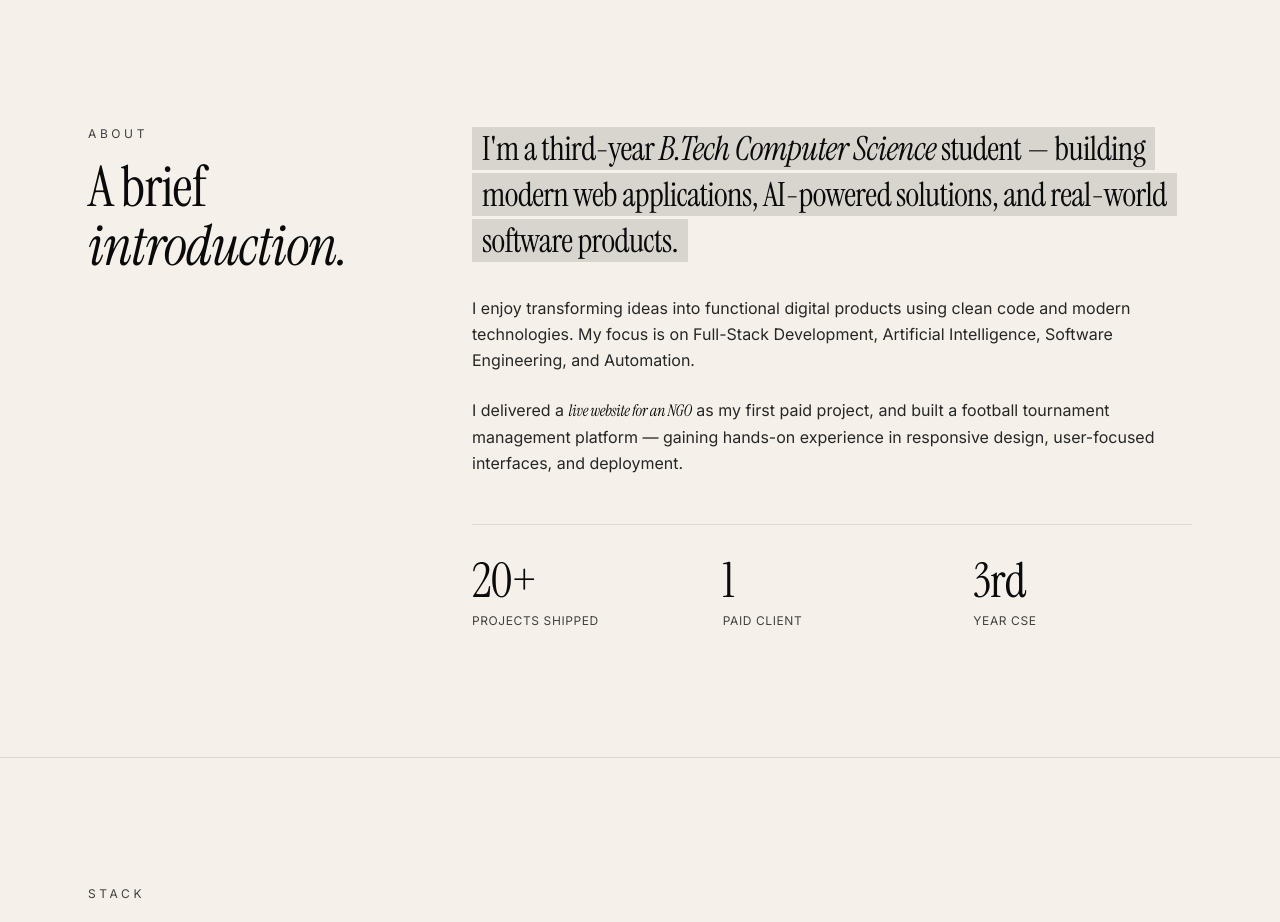
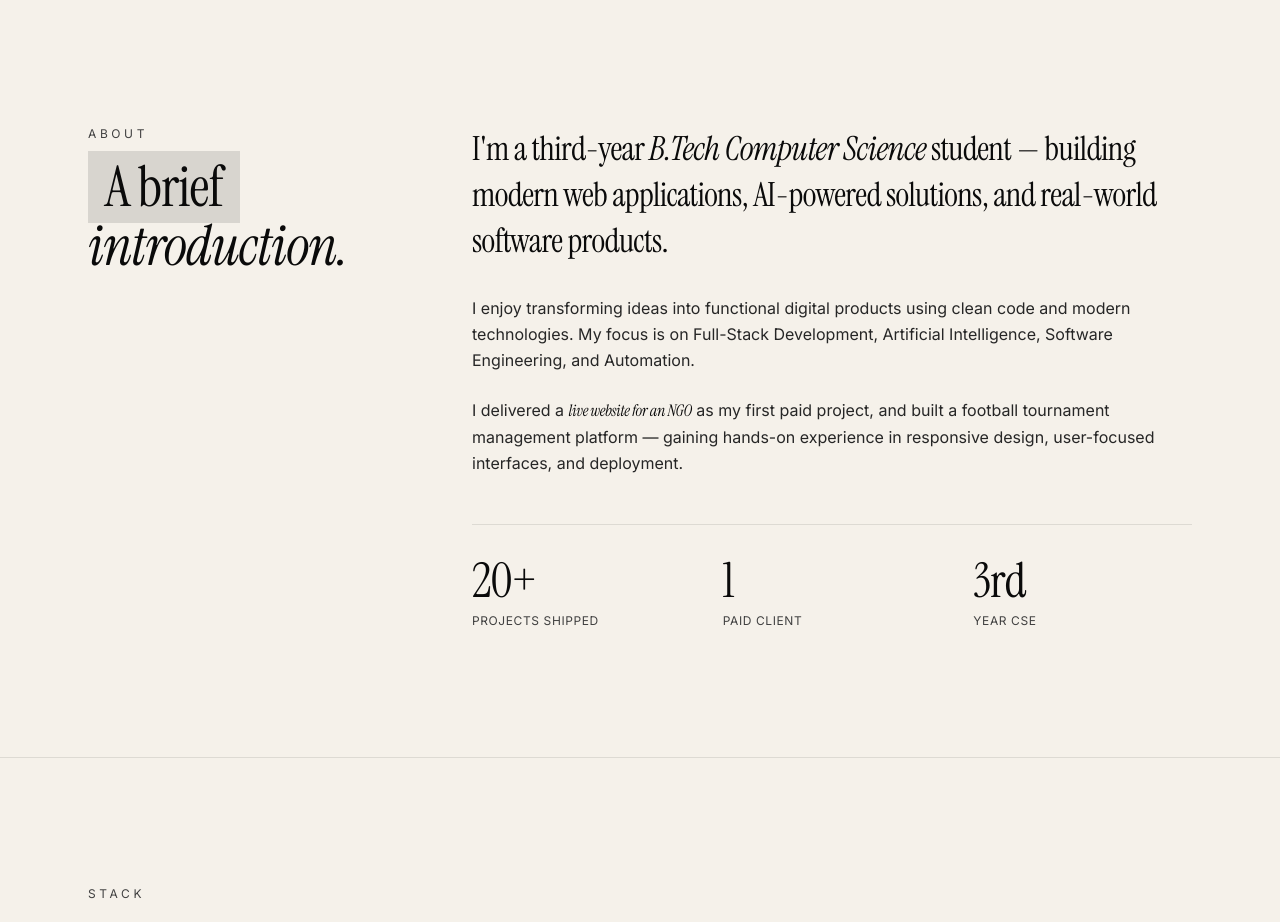
Before and after one commit to AdityaXhettri/Aditya-s-Portfolio, a React (Vite) app in the folder portfolio-react/: page / in a window 1280 px wide. Shown: the part 802-1724 px from the top of the page. Built offline with nearby package versions, Linux system fonts and the light colour scheme.

Commit message:
style(about): add heading highlight, clean up redundant markup
add semi-transparent background highlight with padding to the "A brief" heading text, and remove the unnecessary outer span wrapping the main about paragraph

```diff
--- a/portfolio-react/src/components/About.jsx
+++ b/portfolio-react/src/components/About.jsx
@@ -8,7 +8,8 @@ export default function About() {
           <div className="md:col-span-4 reveal">
             <div className="text-xs uppercase tracking-[0.3em] text-neutral-700 mb-4">About</div>
             <div style={{ ...SERIF, fontSize: 'clamp(2.5rem, 5vw, 3.5rem)', color: '#0a0a0a', lineHeight: 1.05 }}>
-              A brief<br />
+              <span style={{ backgroundColor: 'rgba(10, 10, 10, 0.12)', padding: '0 0.3em', boxDecorationBreak: 'clone', WebkitBoxDecorationBreak: 'clone' }}>A brief</span>
+              <br />
               <span style={{ fontStyle: 'italic' }}>introduction.</span>
             </div>
           </div>
@@ -18,7 +19,7 @@ export default function About() {
               className="leading-snug mb-8"
               style={{ ...SERIF, fontSize: 'clamp(1.5rem, 2.6vw, 2.1rem)', color: '#0a0a0a' }}
             >
-              <span style={{ backgroundColor: 'rgba(10, 10, 10, 0.12)', padding: '0 0.3em', boxDecorationBreak: 'clone', WebkitBoxDecorationBreak: 'clone' }}>I'm a third-year <span style={{ fontStyle: 'italic', color: '#0a0a0a' }}>B.Tech Computer Science</span> student — building modern web applications, AI-powered solutions, and real-world software products.</span>
+              I'm a third-year <span style={{ fontStyle: 'italic', color: '#0a0a0a' }}>B.Tech Computer Science</span> student — building modern web applications, AI-powered solutions, and real-world software products.
             </p>
             <p className="text-neutral-800 leading-relaxed mb-6">
               I enjoy transforming ideas into functional digital products using clean code and modern technologies. My focus is on Full-Stack Development, Artificial Intelligence, Software Engineering, and Automation.
```
